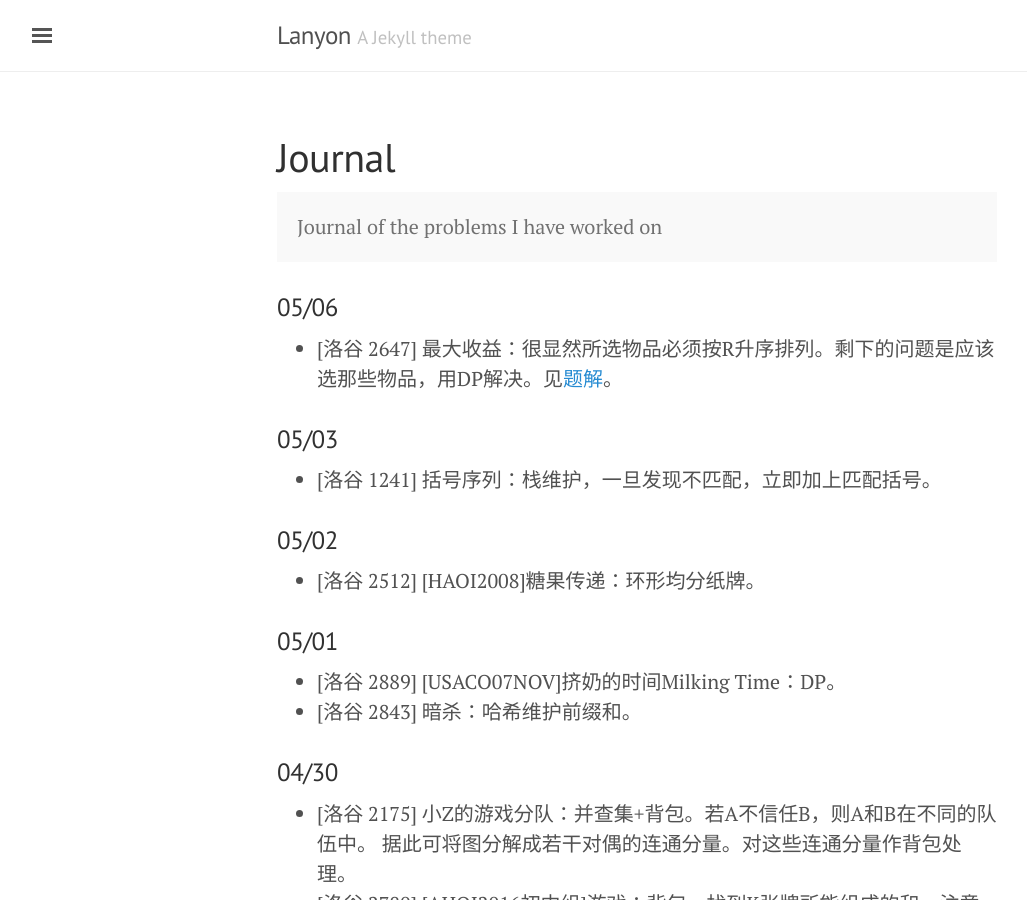
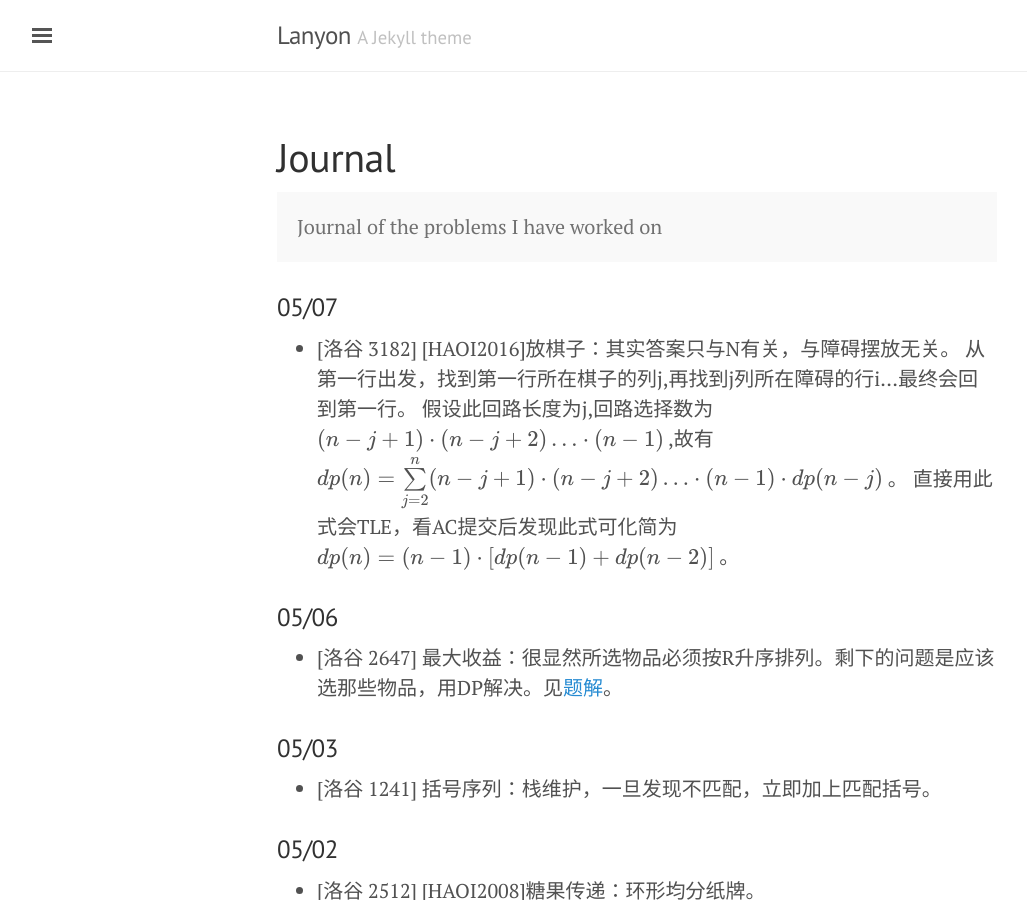
Before and after one commit to atubo/online-judge, a Jekyll site: the page built from docs/journal.md, in a window 1280 px wide and 900 px high. Shown: the whole window, without its empty margins (3-1030 px from the left). Built offline with Jekyll 4.4.1, drawn with Linux system fonts in a browser that asks for light colours; formulas are drawn with MathJax 3.

Commit message:
[Luogu 3182] [HAOI2016]放棋子

```diff
--- a/docs/journal.md
+++ b/docs/journal.md
@@ -6,6 +6,15 @@ title: Journal
 <p class="message">
 Journal of the problems I have worked on
 </p>
+
+### 05/07
+* [洛谷 3182] [HAOI2016]放棋子：其实答案只与N有关，与障碍摆放无关。
+从第一行出发，找到第一行所在棋子的列j,再找到j列所在障碍的行i...最终会回到第一行。
+假设此回路长度为j,回路选择数为 $(n-j+1)\cdot(n-j+2)...\cdot(n-1)$ ,故有
+$dp(n) = \sum\limits_{j=2}^{n}(n-j+1)\cdot(n-j+2)...\cdot(n-1)\cdot dp(n-j)$ 。
+直接用此式会TLE，看AC提交后发现此式可化简为
+$dp(n) = (n-1) \cdot [dp(n-1) + dp(n-2)]$ 。
+
 
 ### 05/06
 * [洛谷 2647] 最大收益：很显然所选物品必须按R升序排列。剩下的问题是应该
```
Also changed, not shown: 1 other file.
